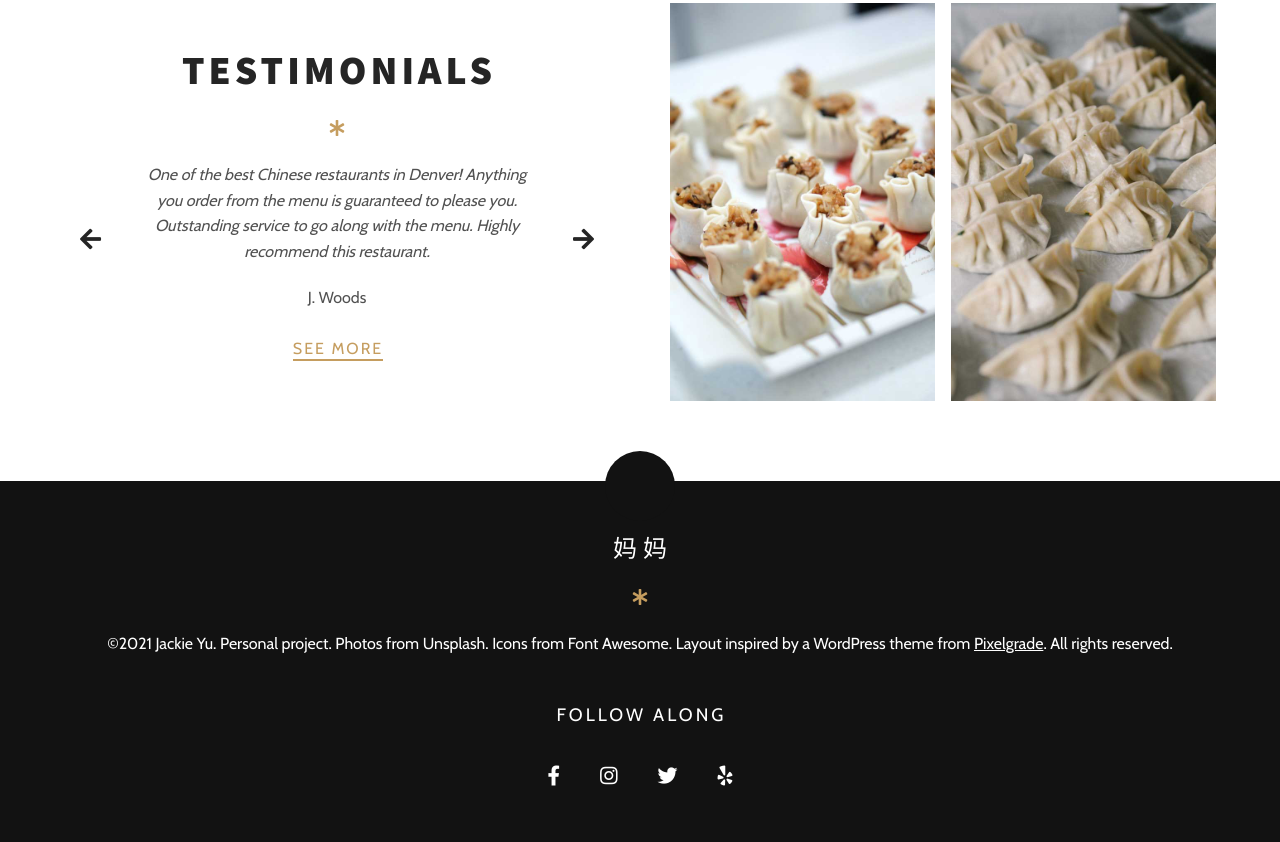
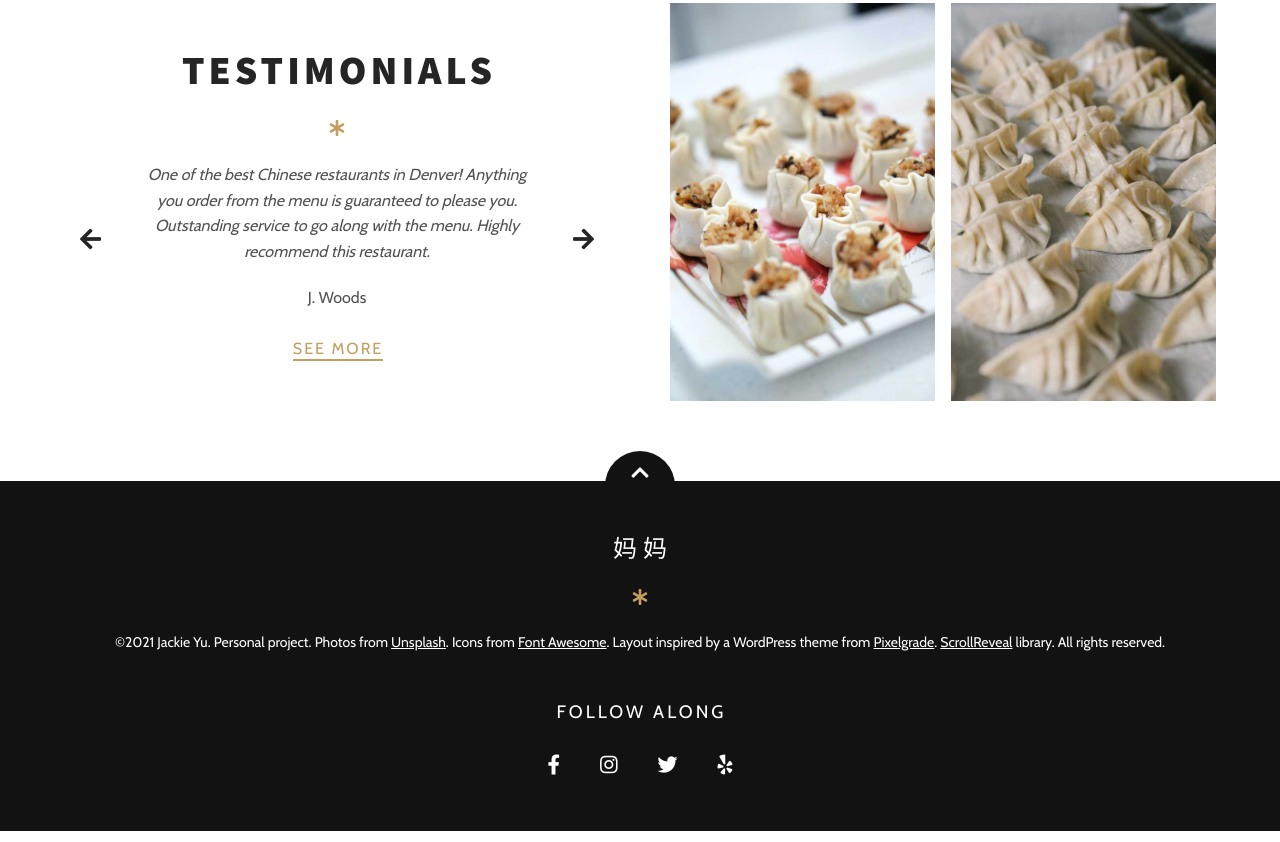
Before and after one commit to YuJ94/mama, a plain HTML site: page index.html in a window 1280 px wide. Shown: the part 2952-3794 px from the top of the page. Drawn offline with nearby package versions, Linux system fonts and the light colour scheme.

Commit message:
Added ScrollReveal library.

```diff
--- a/index.html
+++ b/index.html
@@ -7,6 +7,7 @@
     <link rel="stylesheet" href="./resources/css/style.css">
     <link href="https://fonts.googleapis.com/css2?family=Cabin:wght@400;500;600;700&family=Source+Sans+Pro:wght@200;300;400;600;700;900&display=swap" rel="stylesheet">
     <link rel="stylesheet" href="https://cdnjs.cloudflare.com/ajax/libs/font-awesome/5.15.3/css/all.min.css" integrity="sha512-iBBXm8fW90+nuLcSKlbmrPcLa0OT92xO1BIsZ+ywDWZCvqsWgccV3gFoRBv0z+8dLJgyAHIhR35VZc2oM/gI1w==" crossorigin="anonymous" referrerpolicy="no-referrer" />
+    <script src="https://unpkg.com/scrollreveal"></script>
     <title>妈妈</title>
 </head>
 <body>
@@ -74,7 +75,7 @@
                         <i class="fas fa-asterisk"></i>
                     </div>
                     <p>
-                        The Chinese characters 妈妈 (m&#257m&#257) translates to mom.
+                        The Chinese characters 妈妈 (m&#257;m&#257;) translates to mom.
                     </p>
                     <p>
                         After the passing of Chef Lin's mother in 2015, Chef Lin decided to open his first restaurant in memory of his mother's cooking. He always envisioned opening his first restaurant in his hometown of Denver, Colorado and now this vision has become a reality.
@@ -102,7 +103,7 @@
                     <img src="./resources/images/menu-1-web.jpg" alt="mapo tofu" class="animate-top">
                     <img src="./resources/images/menu-2-web.jpg" alt="ramen" class="animate-bottom">
                 </div>
-                <div class="text-group padding-left animate-left">
+                <div class="text-group padding-left animate-right">
                     <h2 class="section-headline">Our Menu</h2>
                     <div class="asterisk">
                         <i class="fas fa-asterisk"></i>
@@ -198,14 +199,14 @@
                         <i class="fas fa-asterisk"></i>
                     </div>
                     <p>
-                        &copy;2021 Jackie Yu. Personal project. Photos from Unsplash. Icons from Font Awesome. Layout inspired by a WordPress theme from <a href="https://pixelgrade.com/" target="_blank">Pixelgrade</a>. All rights reserved.
+                        &copy;2021 Jackie Yu. Personal project. Photos from <a href="https://unsplash.com/" target="_blank">Unsplash</a>. Icons from <a href="https://fontawesome.com/" target="_blank">Font Awesome</a>. Layout inspired by a WordPress theme from <a href="https://pixelgrade.com/" target="_blank">Pixelgrade</a>. <a href="https://scrollrevealjs.org/" target="_blank">ScrollReveal</a> library. All rights reserved.
                     </p>
                 </div>
                 <div class="footer-content-social animate-bottom">
                     <h4>Follow Along</h4>
                     <ul class="social-icons">
                         <li>
-                            <a href="#"><i class="fab fa-facebook-f"></i></i></a>
+                            <a href="#"><i class="fab fa-facebook-f"></i></a>
                         </li>
                         <li>
                             <a href="#"><i class="fab fa-instagram"></i></a>
--- a/resources/css/style.css
+++ b/resources/css/style.css
@@ -485,6 +485,10 @@ footer {
     margin-right: -6px;
 }
 
+.footer-content .asterisk {
+    margin: 2.4rem 0;
+}
+
 .footer-content h4 {
     font-size: 1.8rem;
     text-transform: uppercase;
@@ -493,12 +497,12 @@ footer {
     margin-right: -3px;
 }
 
-.footer-content .asterisk {
-    margin: 2.4rem 0;
+.footer-content-about {
+    margin-bottom: 4.8rem;
 }
 
-.footer-content-about {
-    margin-bottom: 4.8rem;
+.footer-content-about p {
+    font-size: 1.4rem;
 }
 
 .footer-content-about a {
@@ -513,7 +517,7 @@ footer {
 
 .social-icons {
     list-style: none;
-    margin-top: 3.2rem;
+    margin-top: 2.4rem;
     display: flex;
     justify-content: center;
 }
--- a/resources/js/script.js
+++ b/resources/js/script.js
@@ -49,3 +49,34 @@ carouselBox.addEventListener('transitionend', () => {
         carouselBox.style.transform = 'translateX(' + (-size * counter) + 'px)';
     }
 });
+
+//SCROLL REVEAL
+window.sr = ScrollReveal();
+
+sr.reveal('.animate-left', {
+    origin: 'left',
+    duration: 1000,
+    distance: '25rem',
+    delay: 300
+});
+
+sr.reveal('.animate-right', {
+    origin: 'right',
+    duration: 1000,
+    distance: '25rem',
+    delay: 300
+});
+
+sr.reveal('.animate-top', {
+    origin: 'top',
+    duration: 1000,
+    distance: '25rem',
+    delay: 300
+});
+
+sr.reveal('.animate-bottom', {
+    origin: 'bottom',
+    duration: 1000,
+    distance: '25rem',
+    delay: 300
+});
```
